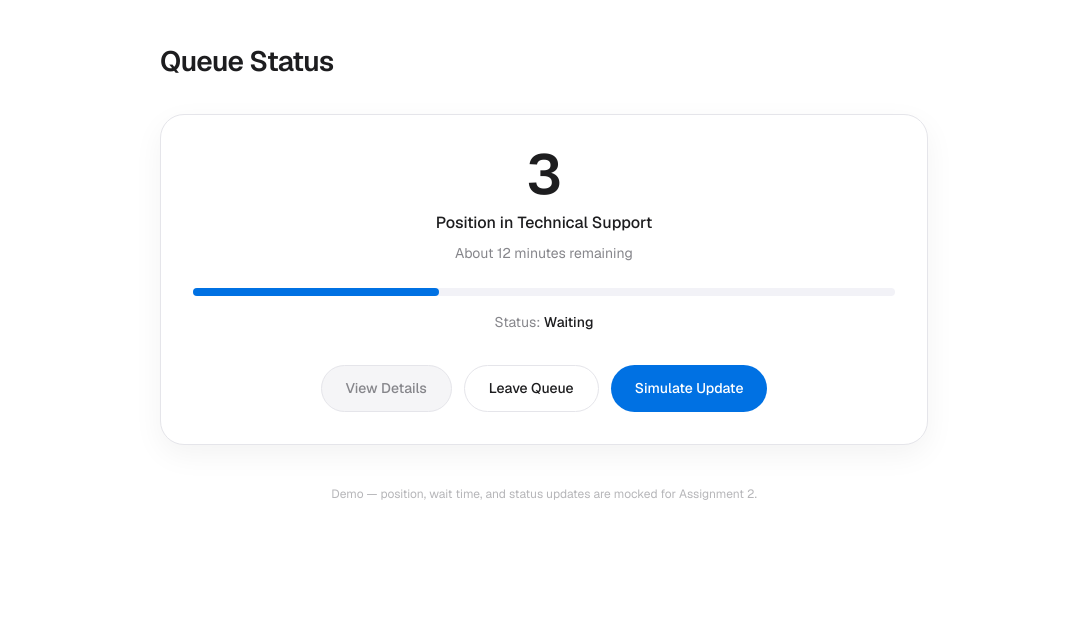
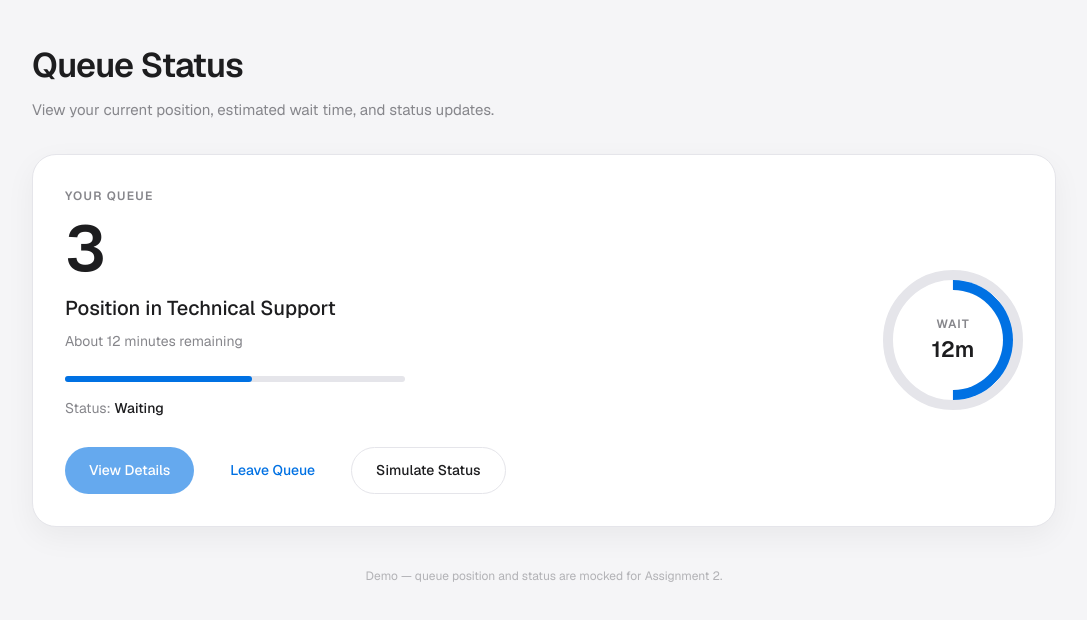
Before and after one commit to DylanMiller765/QueueSmart-4353, a Next.js app in the folder queuesmart/: page /queue-status in a window 1280 px wide. Shown: the top 620 px of the page, without its empty margins (96-1183 px from the left). Built offline with nearby package versions, Linux system fonts and the light colour scheme.

Commit message:
queue status created

```diff
--- a/queuesmart/src/app/queue-status/page.tsx
+++ b/queuesmart/src/app/queue-status/page.tsx
@@ -1,102 +1,120 @@
 "use client";
 
-import { useMemo, useState } from "react";
-import { useRouter, useSearchParams } from "next/navigation";
-
-type Status = "Waiting" | "Almost ready" | "Served";
+import { useState } from "react";
+import { useRouter } from "next/navigation";
 
 export default function QueueStatusPage() {
   const router = useRouter();
-  const sp = useSearchParams();
 
-  // mock data (optional query params from Join page)
-  const service = sp.get("service") || "Technical Support";
-  const position = Number(sp.get("pos") || 3);
-  const eta = Number(sp.get("eta") || 12);
+  // just mock values for A2
+  const position = 3;
+  const serviceName = "Technical Support";
+  const minutesRemaining = 12;
 
-  const [status, setStatus] = useState<Status>("Waiting");
+  const [status, setStatus] = useState<"Waiting" | "Almost ready">("Waiting");
   const [banner, setBanner] = useState("");
 
-  const progress = useMemo(() => {
-    // simple fake progress based on status
-    if (status === "Waiting") return 35;
-    if (status === "Almost ready") return 75;
-    return 100;
-  }, [status]);
-
-  function handleLeave() {
-    setBanner(`You left the queue for ${service}.`);
+  function handleLeaveQueue() {
+    setBanner(`You left the queue for ${serviceName}.`);
     setTimeout(() => router.push("/user/join-queue"), 450);
   }
 
   return (
-    <div className="min-h-screen bg-white px-4 py-10">
-      <div className="mx-auto w-full max-w-3xl">
-        <h1 className="text-[28px] font-semibold tracking-tight text-foreground">
+    <div className="min-h-screen bg-[#f5f5f7] px-6 py-10">
+      <div className="mx-auto w-full max-w-5xl">
+        <h1 className="text-[34px] font-semibold tracking-tight text-foreground">
           Queue Status
         </h1>
+        <p className="mt-2 text-[15px] text-muted">
+          View your current position, estimated wait time, and status updates.
+        </p>
 
         {banner && (
-          <div className="mt-6 rounded-xl border border-[#d2d2d7] bg-white px-4 py-3 text-[14px] text-foreground">
+          <div className="mt-6 rounded-2xl border border-[#e5e5ea] bg-white px-5 py-3 text-[14px] text-foreground">
             ✅ {banner}
           </div>
         )}
 
         <div className="mt-8 rounded-3xl border border-[#e5e5ea] bg-white p-8 shadow-[0_10px_30px_rgba(0,0,0,0.05)]">
-          <div className="text-center">
-            <div className="text-[56px] font-semibold leading-none text-foreground">
+          <div className="flex flex-col gap-10 md:flex-row md:items-center md:justify-between">
+            <div>
+              <p className="text-[12px] font-semibold tracking-widest text-muted">
+                YOUR QUEUE
+              </p>
+
+              <div className="mt-3 text-[64px] font-semibold leading-none text-foreground">
                 {position}
               </div>
-            <div className="mt-2 text-[16px] font-medium text-foreground">
-              Position in {service}
-            </div>
-            <div className="mt-2 text-[14px] text-muted">
-              About {eta} minutes remaining
-            </div>
 
-            {/* progress bar */}
-            <div className="mt-6 h-2 w-full rounded-full bg-[#f2f2f7]">
+              <p className="mt-3 text-[20px] font-medium text-foreground">
+                Position in {serviceName}
+              </p>
+
+              <p className="mt-2 text-[14px] text-muted">
+                About {minutesRemaining} minutes remaining
+              </p>
+
+              {/* simple progress bar */}
+              <div className="mt-6 h-[6px] w-full max-w-[340px] rounded-full bg-[#e5e5ea]">
                 <div
-                className="h-2 rounded-full bg-accent transition-all duration-300"
-                style={{ width: `${progress}%` }}
+                  className="h-[6px] rounded-full bg-accent"
+                  style={{ width: "55%" }}
                 />
               </div>
 
-            <div className="mt-4 text-[14px] text-muted">
-              Status: <span className="font-medium text-foreground">{status}</span>
-            </div>
-          </div>
+              <p className="mt-4 text-[14px] text-muted">
+                Status:{" "}
+                <span className="font-medium text-foreground">{status}</span>
+              </p>
 
-          <div className="mt-8 flex flex-col gap-3 sm:flex-row sm:justify-center">
+              <div className="mt-7 flex flex-wrap gap-3">
                 <button
                   disabled
-              className="w-full rounded-full border border-[#e5e5ea] bg-[#f5f5f7] px-6 py-3 text-[14px] font-medium text-muted sm:w-auto cursor-not-allowed"
+                  className="rounded-full bg-accent px-6 py-3 text-[14px] font-medium text-white opacity-60 cursor-not-allowed"
                 >
                   View Details
                 </button>
 
                 <button
-              onClick={handleLeave}
-              className="w-full rounded-full border border-[#e5e5ea] bg-white px-6 py-3 text-[14px] font-medium text-foreground transition-all duration-200 hover:bg-[#f5f5f7] active:scale-[0.98] sm:w-auto"
+                  onClick={handleLeaveQueue}
+                  className="rounded-full px-6 py-3 text-[14px] font-medium text-accent hover:underline"
                 >
                   Leave Queue
                 </button>
 
+                {/* just to demo status changes */}
                 <button
                   onClick={() =>
                     setStatus((prev) =>
-                  prev === "Waiting" ? "Almost ready" : prev === "Almost ready" ? "Served" : "Waiting"
+                      prev === "Waiting" ? "Almost ready" : "Waiting"
                     )
                   }
-              className="w-full rounded-full bg-accent px-6 py-3 text-[14px] font-medium text-white transition-all duration-200 hover:bg-accent-hover active:scale-[0.98] sm:w-auto"
+                  className="rounded-full border border-[#e5e5ea] bg-white px-6 py-3 text-[14px] font-medium text-foreground hover:bg-[#f5f5f7]"
                 >
-              Simulate Update
+                  Simulate Status
                 </button>
               </div>
             </div>
 
+            {/* wait bubble on the right */}
+            <div className="flex items-center justify-center">
+              <div className="relative flex h-[140px] w-[140px] items-center justify-center rounded-full border-[10px] border-[#e5e5ea]">
+                <div className="absolute inset-0 rounded-full border-[10px] border-accent border-l-transparent border-b-transparent rotate-[45deg]" />
+                <div className="text-center">
+                  <p className="text-[12px] font-semibold tracking-widest text-muted">
+                    WAIT
+                  </p>
+                  <p className="text-[22px] font-semibold text-foreground">
+                    {minutesRemaining}m
+                  </p>
+                </div>
+              </div>
+            </div>
+          </div>
+        </div>
+
         <p className="mt-10 text-center text-[12px] leading-relaxed text-muted/60">
-          Demo — position, wait time, and status updates are mocked for Assignment 2.
+          Demo — queue position and status are mocked for Assignment 2.
         </p>
       </div>
     </div>
```
Lines whose indentation alone changed are shown as unchanged.
